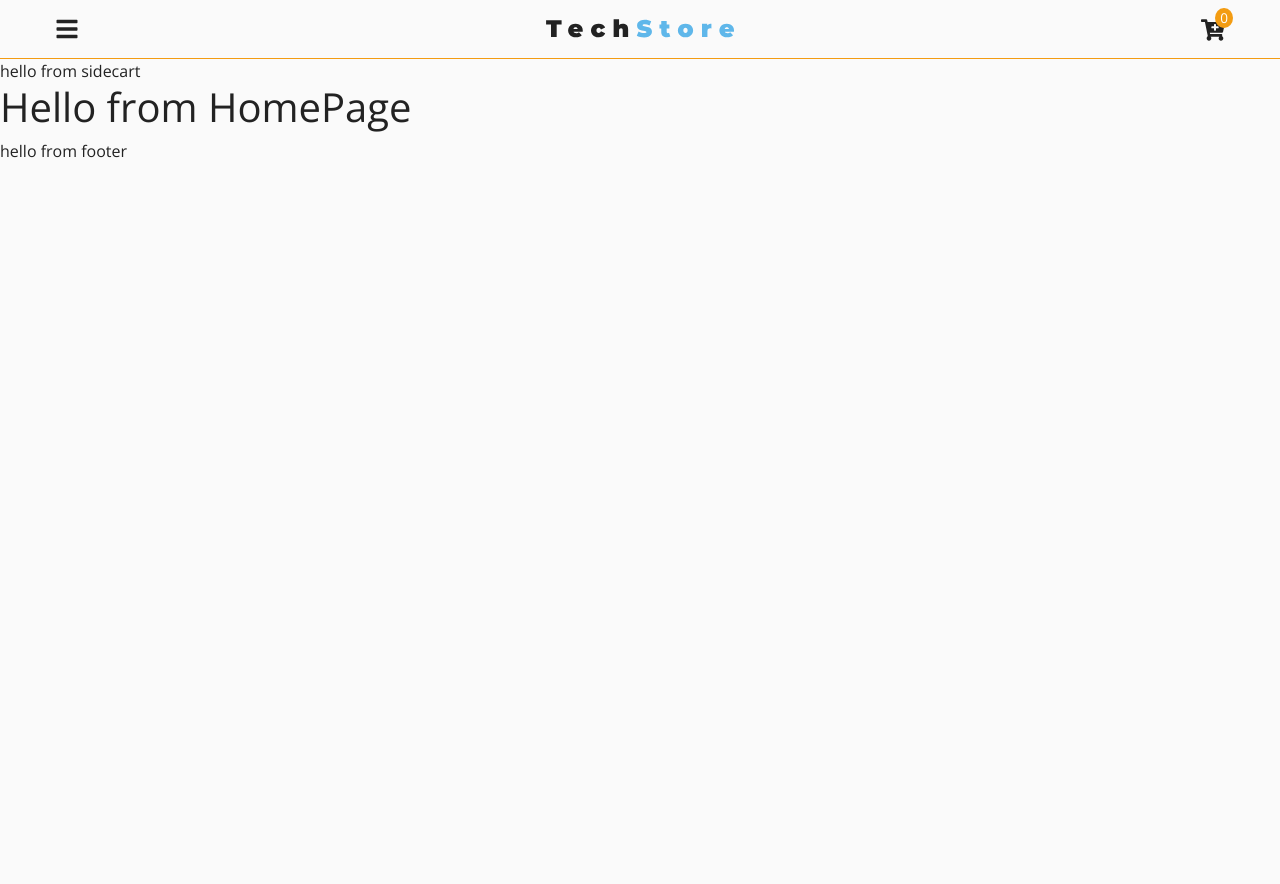
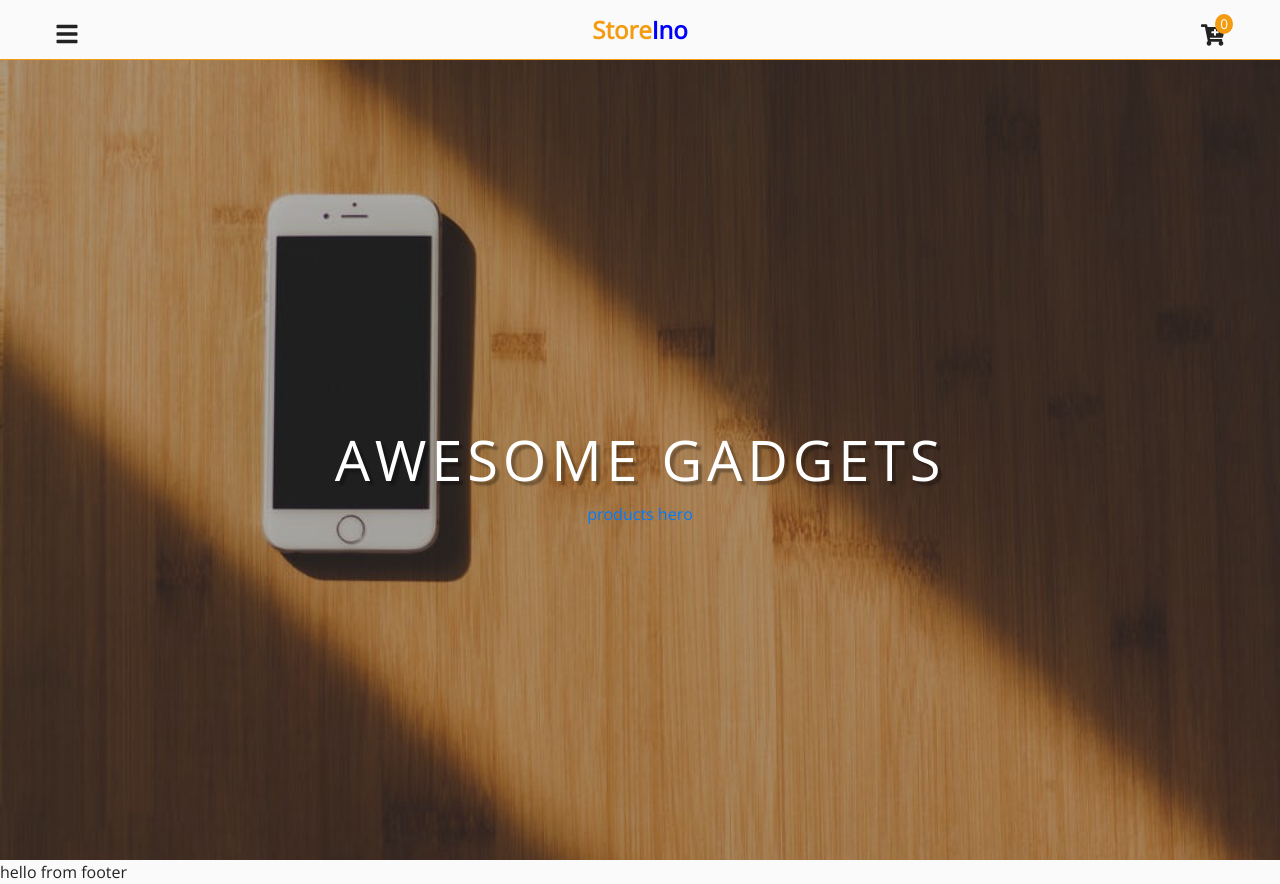
Before and after one commit to wowdevapp/Store, a React (Create React App) app: page / in a window 1280 px wide. Before the commit the page ends 800 px from the top, so only its background shows below. Built offline with nearby package versions, Linux system fonts and the light colour scheme.

Commit message:
sidecart and hero

```diff
--- a/src/App.js
+++ b/src/App.js
@@ -11,10 +11,10 @@
   Route,
 } from "react-router-dom";
 
-import Navbar from "./components/Navbar";
-import Sidebar from "./components/Sidebar";
+import Navbar   from "./components/Navbar";
+import Sidebar  from "./components/Sidebar";
 import Sidecart from "./components/SideCart";
-import Footer from "./components/Footer";
+import Footer   from "./components/Footer";
 class App extends Component {
   render() {
     return (
--- a/src/components/Navbar.js
+++ b/src/components/Navbar.js
@@ -12,7 +12,7 @@
           <NavWrapper>
             <div className="nav-center">
               <FaBars className="nav-icon" onClick={handleSidebar} />
-              <img src={logo} alt="tech store logo" />
+              <h4 className="logo">Store<span>Ino</span></h4>
               <div className="nav-cart">
                 <FaCartPlus className="nav-icon" onClick={handleCart} />
                 <div className="cart-items">{cartItems}</div>
@@ -33,6 +33,7 @@
   padding: 1rem 1.5rem;
   background: var(--mainGrey);
   border-bottom: 1px solid var(--primaryColor);
+  max-height:60px;
   .nav-center {
     display: flex;
     align-items: center;
@@ -57,4 +58,12 @@
     padding: 0 5px;
     border-radius: 50%;
   }
+  .logo{
+      text-align: center;
+      color:var(--primaryColor);
+      font-weight:bold;
+      span{
+          color:blue;
+      }
+  }
 `;
--- a/src/components/SideCart.js
+++ b/src/components/SideCart.js
@@ -1,9 +1,66 @@
-import React from 'react'
-
+import React from 'react';
+import styled from "styled-components";
+import { ProductConsumer } from "../context/context";
+import { Link } from "react-router-dom";
 export default function SideCart() {
     return (
-        <div>
-            hello from sidecart
-        </div>
-    )
+    <ProductConsumer>
+        {value => {
+          const { links,cartOpen, handleCart,closeCart } = value;
+          return (
+            <SideCartWrapper show={cartOpen} onClick={closeCart}>
+              <ul>
+                {links.map(link => {
+                  return (
+                    <li key={link.id}>
+                      <Link
+                        to={link.path}
+                        className="sidebar-link"
+                        onClick={handleCart}
+                      >
+                        {link.text}
+                      </Link>
+                    </li>
+                  );
+                })}
+              </ul>
+            </SideCartWrapper>
+          );
+        }}
+      </ProductConsumer>
+    );
 }
+const SideCartWrapper = styled.div`
+  position: fixed;
+  top: 61px;
+  right: 0;
+  width: 100%;
+  height: 100%;
+  background: var(--mainGrey);
+  z-index: 1;
+  border-left: 1px solid var(--primaryColor);
+  transition: var(--mainTransition);
+  transform: ${props => (props.show ? "translateX(0)" : "translateX(100%)")};
+  ul {
+    list-style-type: none;
+    padding: 0 !important;
+  }
+  .sidebar-link {
+    display: block;
+    font-size: 1.5rem;
+    text-transform: capitalize;
+    color: var(--mainBlack);
+    padding: 0.5rem 1.5rem;
+    background: transparent;
+    transition: var(--mainTransition);
+  }
+  .sidebar-link:hover {
+    background: var(--primaryColor);
+    color: var(--mainWhite);
+    padding: 0.5rem 1.5rem 0.5rem 2.5rem;
+    text-decoration: none;
+  }
+  @media (min-width: 576px) {
+    width: 20rem;
+  }
+`;
--- /dev/null
+++ b/src/components/hero.js
@@ -0,0 +1,36 @@
+import React from "react";
+import styled from "styled-components";
+import mainBcg from "../images/mainBcg.jpeg";
+
+export default function Hero({ img, title, max, children }) {
+  return (
+    <HeroWrapper max={max} img={img}>
+      <div className="banner">
+        <h1 className="title">{title}</h1>
+        {children}
+      </div>
+    </HeroWrapper>
+  );
+}
+
+const HeroWrapper = styled.div`
+  text-align: center;
+  display: flex;
+  align-items: center;
+  justify-content: center;
+  min-height: ${props => (props.max ? "100vh" : "60vh")};
+  color: var(--mainWhite);
+  background: linear-gradient(var(--primaryRGBA), var(--primaryRGBA)),
+    url(${props => props.img}) center/cover no-repeat;
+  .title {
+    padding-top: 2rem;
+    font-size: 3.5rem;
+    text-shadow: 4px 4px 2px rgba(0, 0, 0, 0.3);
+    text-transform: uppercase;
+    letter-spacing: var(--mainSpacing);
+  }
+`;
+//give the default value to the img prop
+Hero.defaultProps = {
+  img: mainBcg
+};
--- a/src/context/context.js
+++ b/src/context/context.js
@@ -5,7 +5,7 @@
 //Consumer
 class ProductProvider extends Component {
   state = {
-    sidebarOpen: false,
+    sidebarOpen:false,
     cartOpen: false,
     cartItems: 0,
     links:linkData,
@@ -16,7 +16,7 @@
   };
   // hanldle sart
   handleCart = () => {
-    this.setState({ cartOpen: !this.state.sidebarOpen });
+    this.setState({ cartOpen: !this.state.cartOpen});
   };
   //close cart
   closeCart = () => {
--- a/src/pages/home.js
+++ b/src/pages/home.js
@@ -1,16 +1,12 @@
-import React from 'react'
-import { ProductConsumer } from "../context/context";
-
-
-export default function home() {
+import React from 'react';
+import {Link}  from  'react-router-dom';
+import  Hero  from "../components/hero";
+export default function home(){
     return (
         <>
-        <ProductConsumer>
-          {value => {
-            console.log(value);
-            return <h1>Hello from HomePage</h1>;
-          }}
-        </ProductConsumer>
-      </>
-    )
+          <Hero title="awesome gadgets" max="true">
+            <Link to="/products">products hero</Link>
+         </Hero>
+        </>
+    );
 }
```
